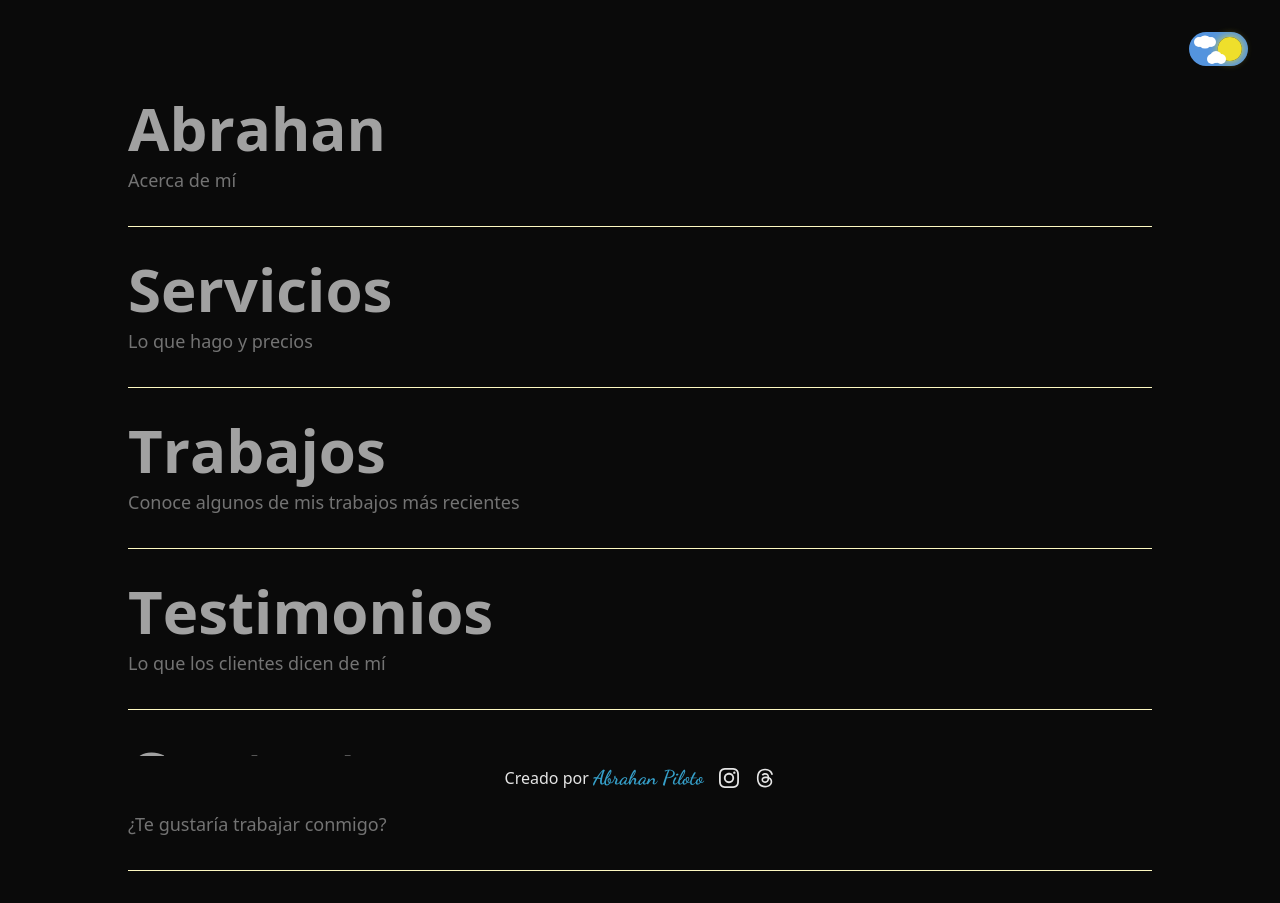
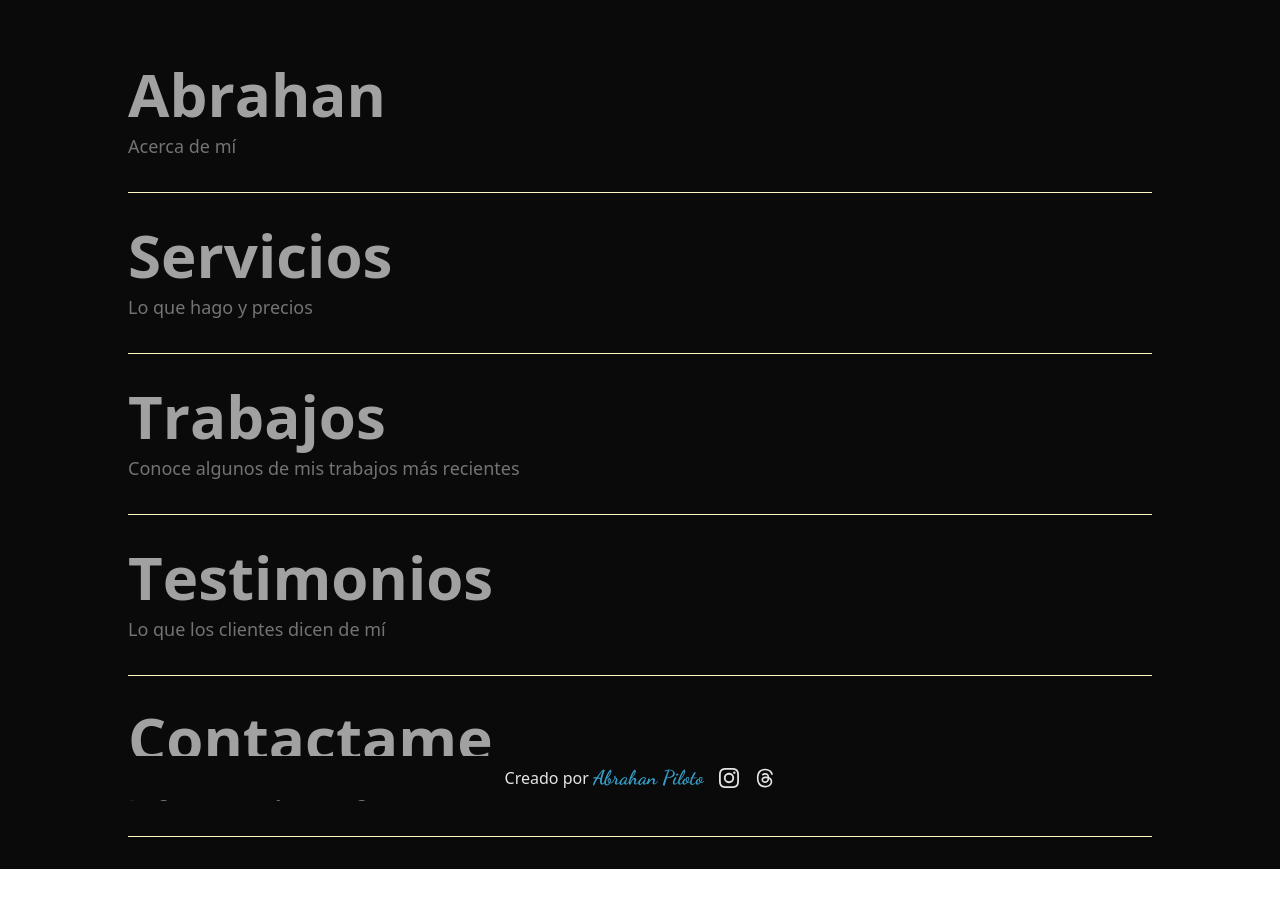
Before and after one commit to Abrahanpiloto/new-portfolio, a React (Vite) app: page / in a window 1280 px wide. After the commit the page ends 869 px from the top, so only its background shows below. Built offline with nearby package versions, Linux system fonts and the light colour scheme.

Commit message:
se desactivo el switch de ligth-mode en el welcome

```diff
--- a/src/components/Welcome.jsx
+++ b/src/components/Welcome.jsx
@@ -7,9 +7,7 @@ import Switch from "./Switch";
 const HoverImageLinks = () => {
   return (
     <section className="dark:bg-neutral-950 p-4 py-8 md:p-8 min-h-screen  bg-[#FCF9F5] transition-colors duration-500">
-      <div className="flex justify-end">
-        <Switch />
-      </div>
+      <div className="flex justify-end">{/* <Switch /> */}</div>
 
       <div className="mx-auto max-w-5xl">
         <Link
```
